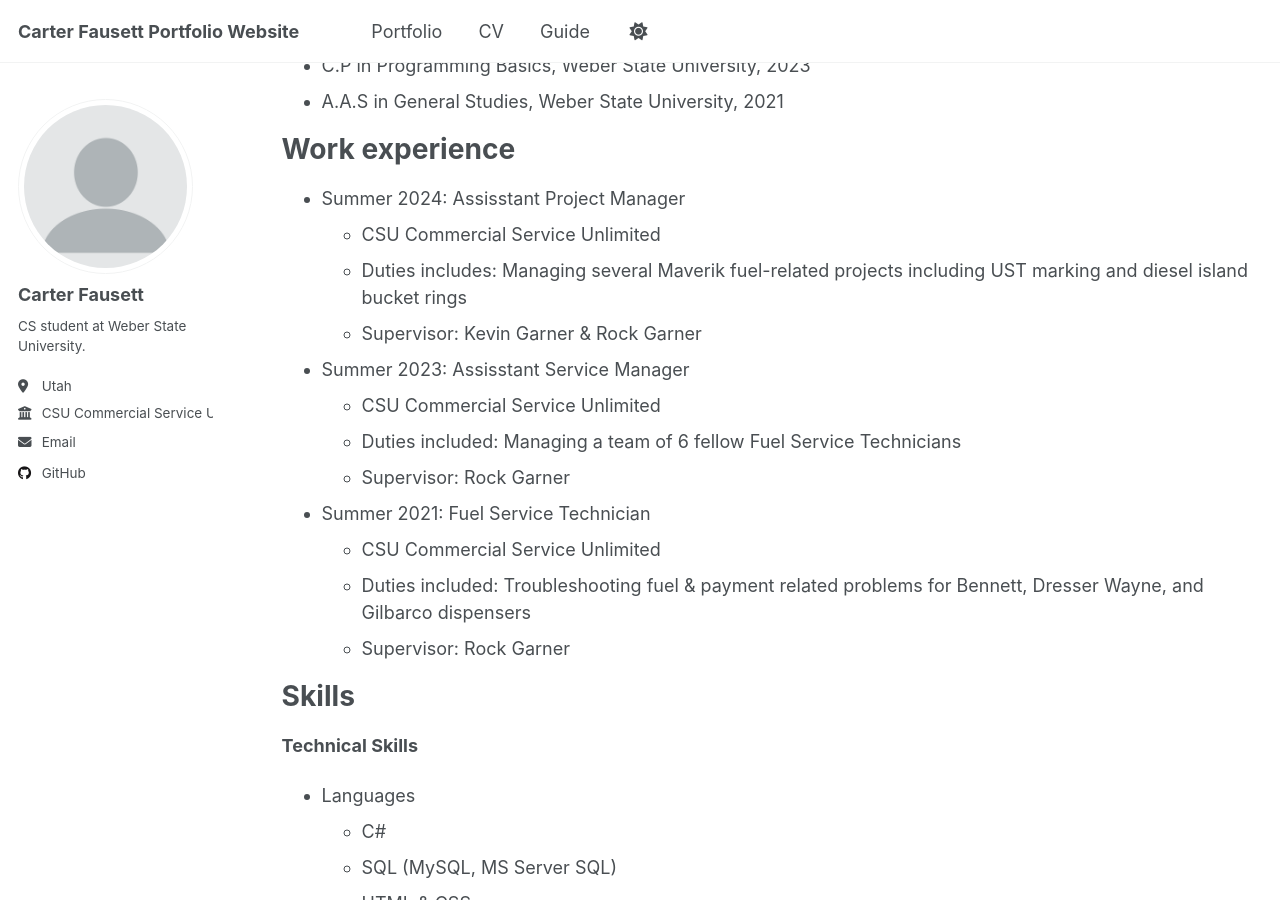
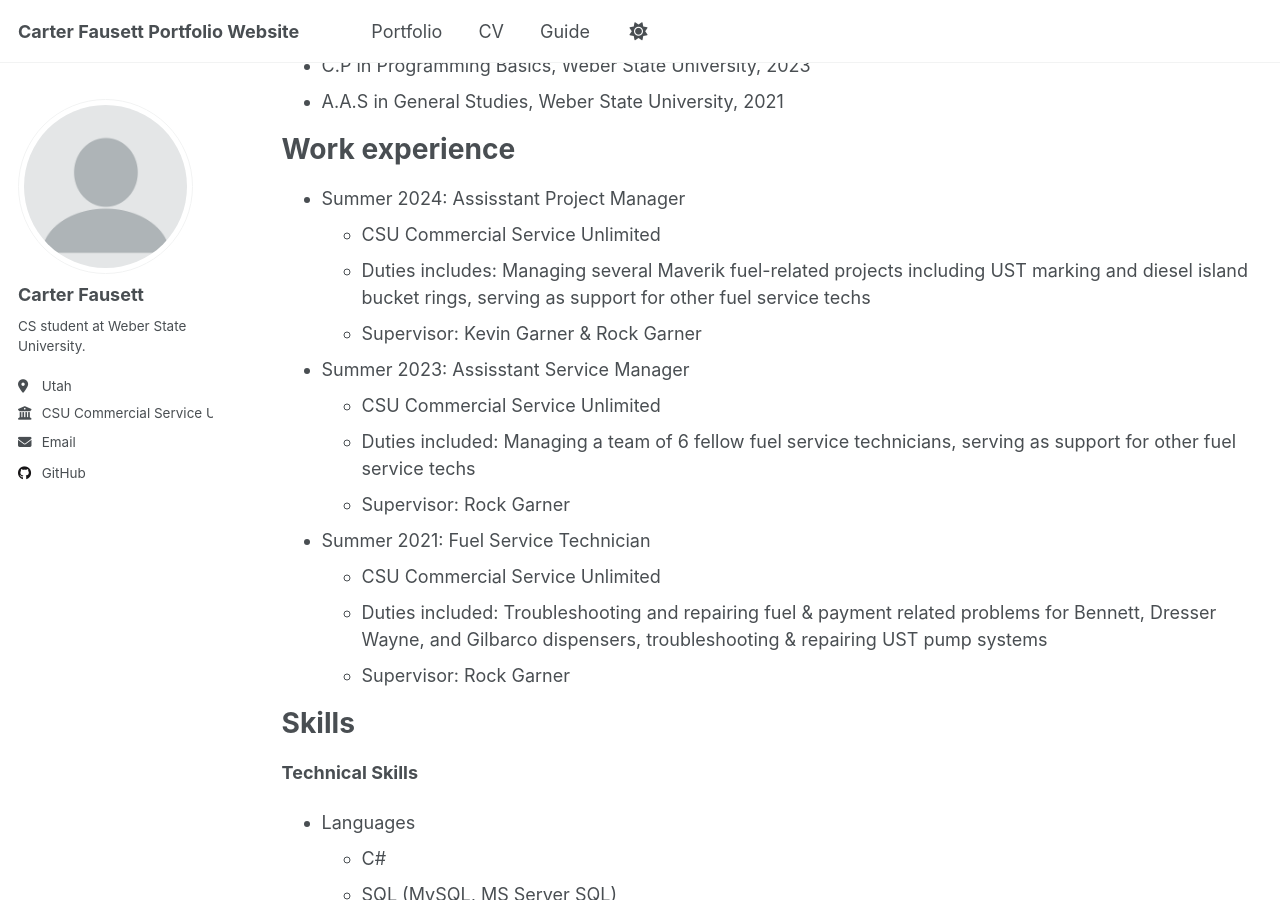
Before and after one commit to CarterFausett/CarterFausett.github.io, a Jekyll site: the page built from _pages/cv.md, in a window 1280 px wide and 900 px high, scrolled down 213 px. Built offline with Jekyll 4.4.1, drawn with Linux system fonts in a browser that asks for light colours.

Commit message:
Update cv.md

```diff
--- a/_pages/cv.md
+++ b/_pages/cv.md
@@ -20,17 +20,17 @@ Work experience
 ======
 * Summer 2024: Assisstant Project Manager
   * CSU Commercial Service Unlimited
-  * Duties includes: Managing several Maverik fuel-related projects including UST marking and diesel island bucket rings
+  * Duties includes: Managing several Maverik fuel-related projects including UST marking and diesel island bucket rings, serving as support for other fuel service techs
   * Supervisor: Kevin Garner & Rock Garner
 
 * Summer 2023: Assisstant Service Manager
   * CSU Commercial Service Unlimited
-  * Duties included: Managing a team of 6 fellow Fuel Service Technicians
+  * Duties included: Managing a team of 6 fellow fuel service technicians, serving as support for other fuel service techs
   * Supervisor: Rock Garner
 
 * Summer 2021: Fuel Service Technician
   * CSU Commercial Service Unlimited
-  * Duties included: Troubleshooting fuel & payment related problems for Bennett, Dresser Wayne, and Gilbarco dispensers
+  * Duties included: Troubleshooting and repairing fuel & payment related problems for Bennett, Dresser Wayne, and Gilbarco dispensers, troubleshooting & repairing UST pump systems
   * Supervisor: Rock Garner
 
 Skills
```
